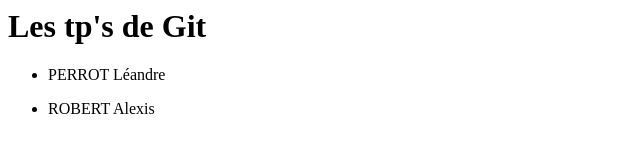
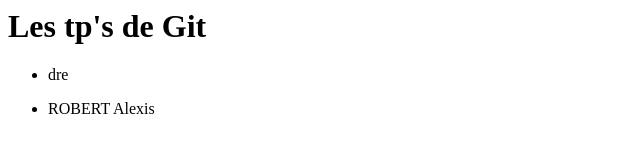
Before and after one commit to leperrot/TP-Git, a plain HTML site: page authors.html in a window 1280 px wide. Shown: the full height of the page, 0-640 px from the left. Drawn offline with Linux system fonts and the light colour scheme.

Commit message:
Suppression de Perrot Lean

```diff
--- a/authors.html
+++ b/authors.html
@@ -4,7 +4,7 @@
 		<h1>Les tp's de Git</h1>
 		<ul>
 			<li>
-				<p>PERROT Léandre<p>
+				<p>dre<p>
 			</li>
 			<li>
 				<p>ROBERT Alexis<p>
```
